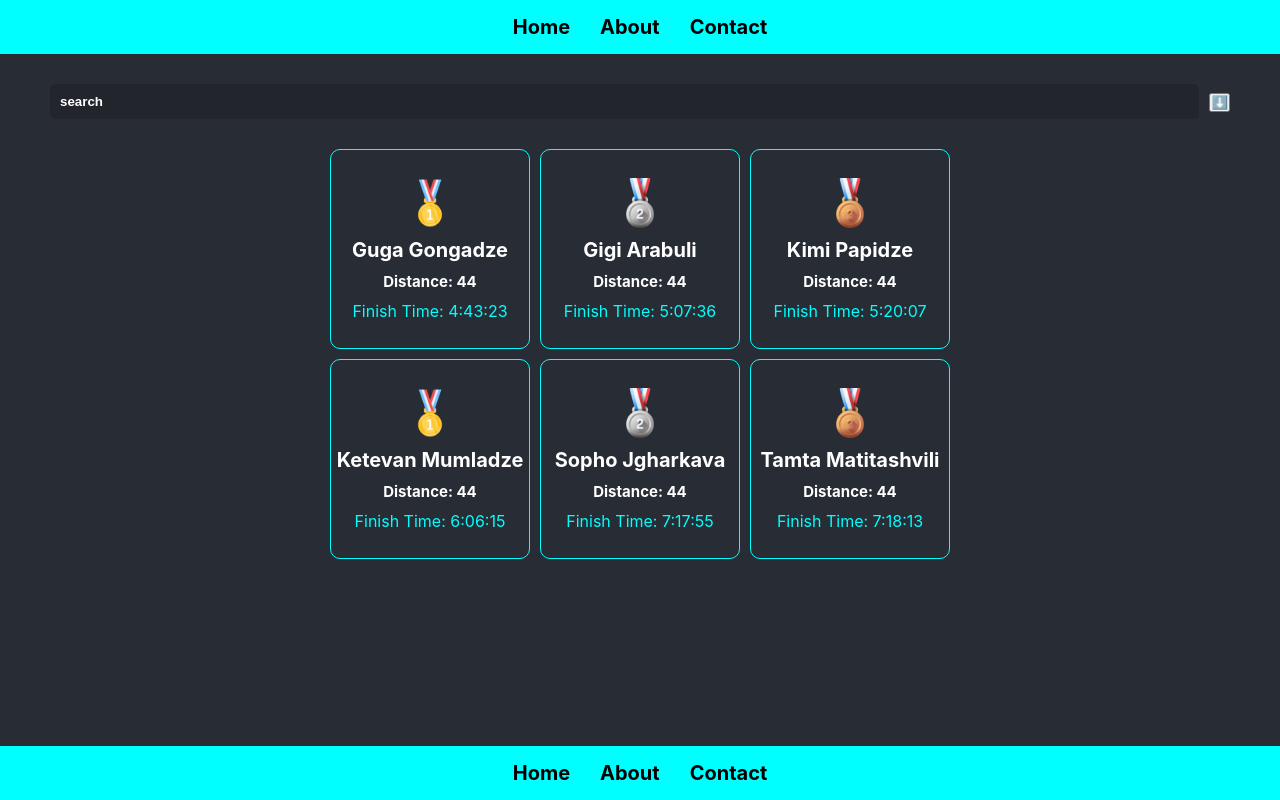
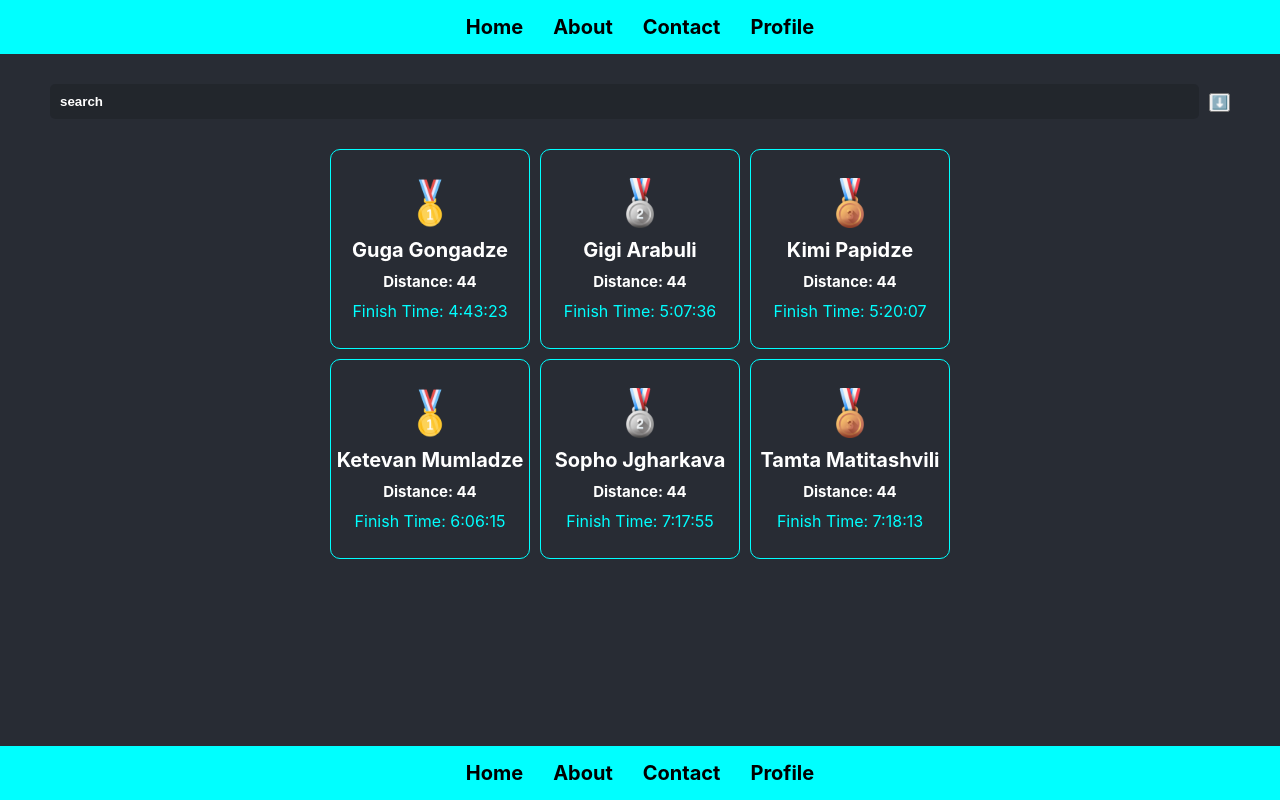
Before and after one commit to kmumladze/React, a React (Create React App) app: page / in a window 1280 px wide. Built offline with nearby package versions, Linux system fonts and the light colour scheme.

Commit message:
refactor: lift up nav items

```diff
--- a/src/App.js
+++ b/src/App.js
@@ -1,14 +1,16 @@
-import "./App.css";
-import { Header } from "./components/Header";
-import { Footer } from "./components/Footer";
-import { Layout } from "./components/Layout";
+import './App.css';
+import { Header } from './components/Header';
+import { Footer } from './components/Footer';
+import { Layout } from './components/Layout';
+
+const navItems = ['Home', 'About', 'Contact', 'Profile'];
 
 export function App() {
   return (
-    <div className="App" >
-      <Header />
+    <div className="App">
+      <Header navItems={navItems} />
       <Layout />
-      <Footer />
+      <Footer navItems={navItems} />
     </div>
   );
 }
--- a/src/components/Footer.js
+++ b/src/components/Footer.js
@@ -1,8 +1,6 @@
 import { Nav } from './Nav';
 
-const navItems = ['Home', 'About', 'Contact'];
-
-export function Footer() {
+export function Footer({ navItems }) {
   return (
     <div className="footer">
       <Nav navItems={navItems} />
--- a/src/components/Header.js
+++ b/src/components/Header.js
@@ -1,8 +1,6 @@
 import { Nav } from './Nav';
 
-const navItems = ['Home', 'About', 'Contact'];
-
-export function Header() {
+export function Header({ navItems }) {
   return (
     <div className="nav">
       <Nav navItems={navItems} />
```
